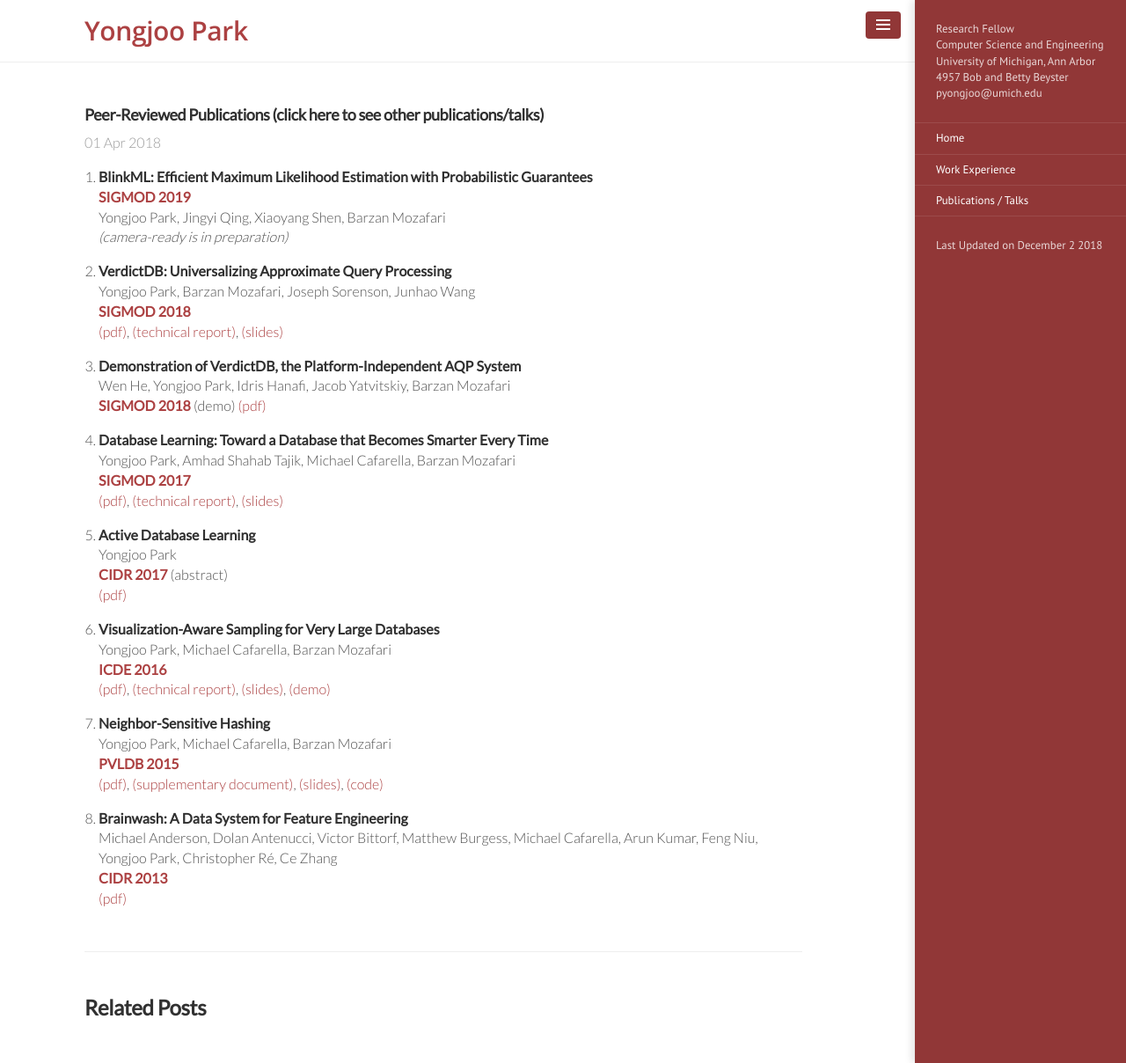
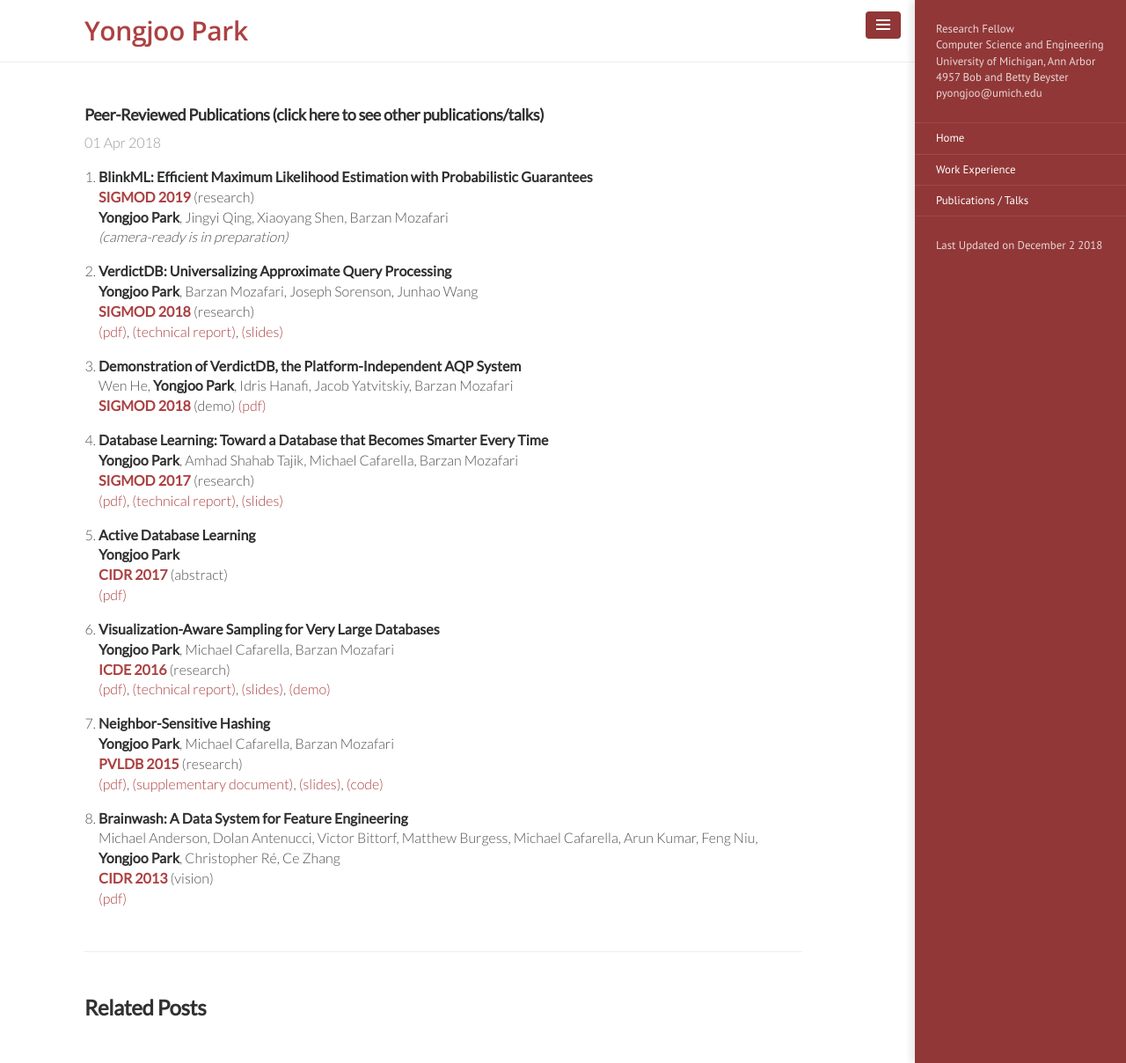
Before and after one commit to pyongjoo/pyongjoo.github.io, a Jekyll site: the page built from _texts/2018-04-01-publication.md, in a window 1280 px wide and 1208 px high. Shown: the whole window at 88% size. Built offline with Jekyll 4.4.1, drawn with Linux system fonts in a browser that asks for light colours.

Commit message:
bold-faced

```diff
--- a/_texts/2018-04-01-publication.md
+++ b/_texts/2018-04-01-publication.md
@@ -5,45 +5,45 @@ href: "/publications"
 ---
 
 1. **BlinkML: Efficient Maximum Likelihood Estimation with Probabilistic Guarantees**
-   **[SIGMOD 2019](http://sigmod2019.org/)**
-   Yongjoo Park, Jingyi Qing, Xiaoyang Shen, Barzan Mozafari
+   **[SIGMOD 2019](http://sigmod2019.org/)** (research)
+   **Yongjoo Park**, Jingyi Qing, Xiaoyang Shen, Barzan Mozafari
    *(camera-ready is in preparation)*
 
 1. **VerdictDB: Universalizing Approximate Query Processing**
-   Yongjoo Park, Barzan Mozafari, Joseph Sorenson, Junhao Wang
-   **[SIGMOD 2018](http://sigmod2018.org/)**
+   **Yongjoo Park**, Barzan Mozafari, Joseph Sorenson, Junhao Wang
+   **[SIGMOD 2018](http://sigmod2018.org/)** (research)
    [(pdf)](https://dl.acm.org/citation.cfm?id=3196905),
    [(technical report)](https://arxiv.org/abs/1804.00770),
    [(slides)]({{ site.url }}/resources/verdictdb_sigmod18.pdf)
 
 1. **Demonstration of VerdictDB, the Platform-Independent AQP System**
-   Wen He, Yongjoo Park, Idris Hanafi, Jacob Yatvitskiy, Barzan Mozafari
+   Wen He, **Yongjoo Park**, Idris Hanafi, Jacob Yatvitskiy, Barzan Mozafari
    **[SIGMOD 2018](http://sigmod2018.org/)** (demo)
    [(pdf)](https://dl.acm.org/citation.cfm?id=3193538)
 
 1. **Database Learning: Toward a Database that Becomes Smarter Every Time**
-   Yongjoo Park, Amhad Shahab Tajik, Michael Cafarella, Barzan Mozafari
-   **[SIGMOD 2017](http://sigmod2017.org/)**
+   **Yongjoo Park**, Amhad Shahab Tajik, Michael Cafarella, Barzan Mozafari
+   **[SIGMOD 2017](http://sigmod2017.org/)** (research)
    [(pdf)](http://dl.acm.org/citation.cfm?doid=3035918.3064013),
    [(technical report)](https://arxiv.org/abs/1703.05468),
    [(slides)]({{ site.url }}/resources/db-learning-slides-sigmod17.pdf)
 
 1. **Active Database Learning**
-   Yongjoo Park
+   **Yongjoo Park**
    **[CIDR 2017](http://cidrdb.org/cidr2017/)** (abstract)
    [(pdf)]({{ site.url }}/resources/active-cidr17.pdf)
 
 1. **Visualization-Aware Sampling for Very Large Databases**
-   Yongjoo Park, Michael Cafarella, Barzan Mozafari
-   **[ICDE 2016](http://icde2016.fi/)**
+   **Yongjoo Park**, Michael Cafarella, Barzan Mozafari
+   **[ICDE 2016](http://icde2016.fi/)** (research)
    [(pdf)]({{ site.url }}/resources/ypark_icde16.pdf),
    [(technical report)](http://arxiv.org/abs/1510.03921),
    [(slides)]({{ site.url }}/resources/vas_slides_icde16.pdf),
    [(demo)](http://yongjoopark.com/vas/)
 
 1. **Neighbor-Sensitive Hashing**
-   Yongjoo Park, Michael Cafarella, Barzan Mozafari
-   **[PVLDB 2015](http://vldb2016.persistent.com/)**
+   **Yongjoo Park**, Michael Cafarella, Barzan Mozafari
+   **[PVLDB 2015](http://vldb2016.persistent.com/)** (research)
    [(pdf)](http://www.vldb.org/pvldb/vol9/p144-park.pdf),
    [(supplementary document)]({{ site.url }}/resources/vldb2016sup.pdf),
    [(slides)]({{ site.url }}/resources/nsh-slides-vldb16.pdf),
@@ -51,6 +51,6 @@ href: "/publications"
 
 1. **Brainwash: A Data System for Feature Engineering**
    Michael Anderson, Dolan Antenucci, Victor Bittorf, Matthew Burgess, Michael Cafarella,
-   Arun Kumar, Feng Niu, Yongjoo Park, Christopher Ré, Ce Zhang
-   **[CIDR 2013](http://cidrdb.org/cidr2013/)**
+   Arun Kumar, Feng Niu, **Yongjoo Park**, Christopher Ré, Ce Zhang
+   **[CIDR 2013](http://cidrdb.org/cidr2013/)** (vision)
    [(pdf)](http://web.eecs.umich.edu/~michjc/papers/mythical_man.pdf)
```
